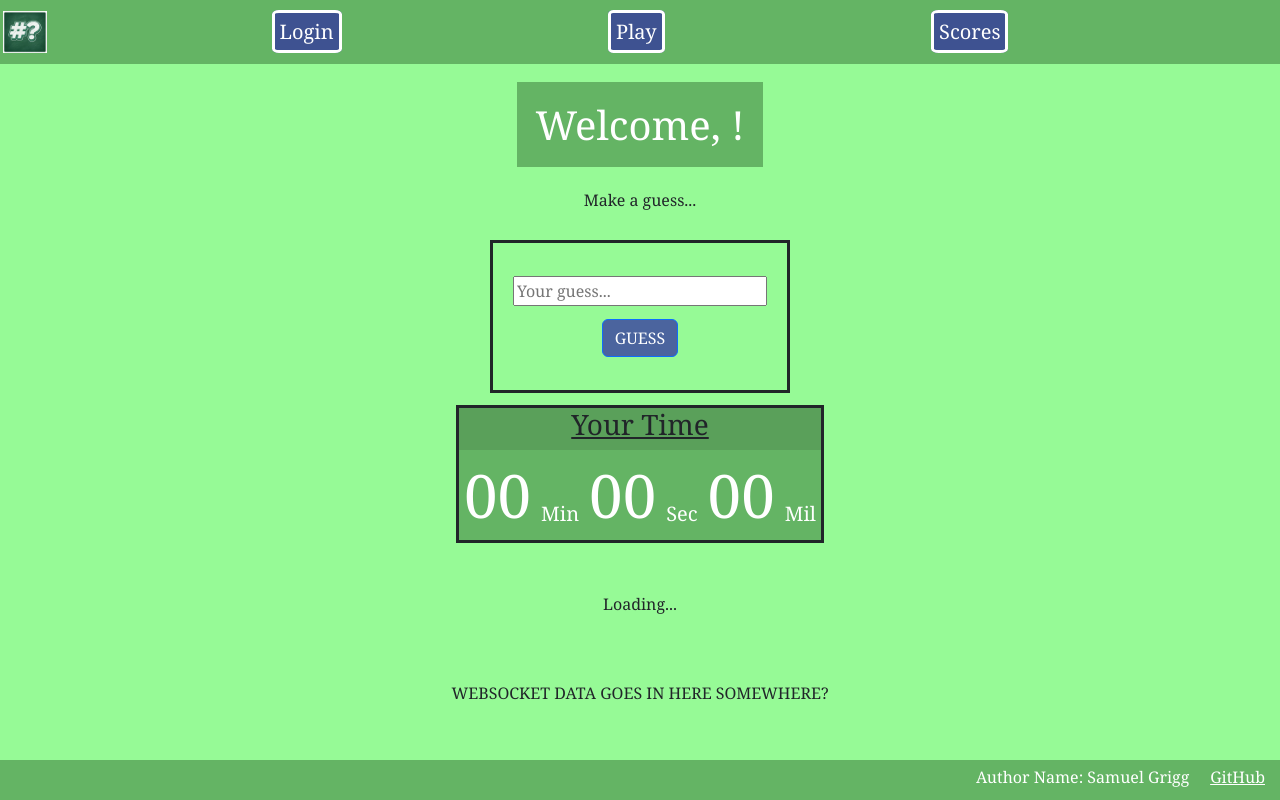
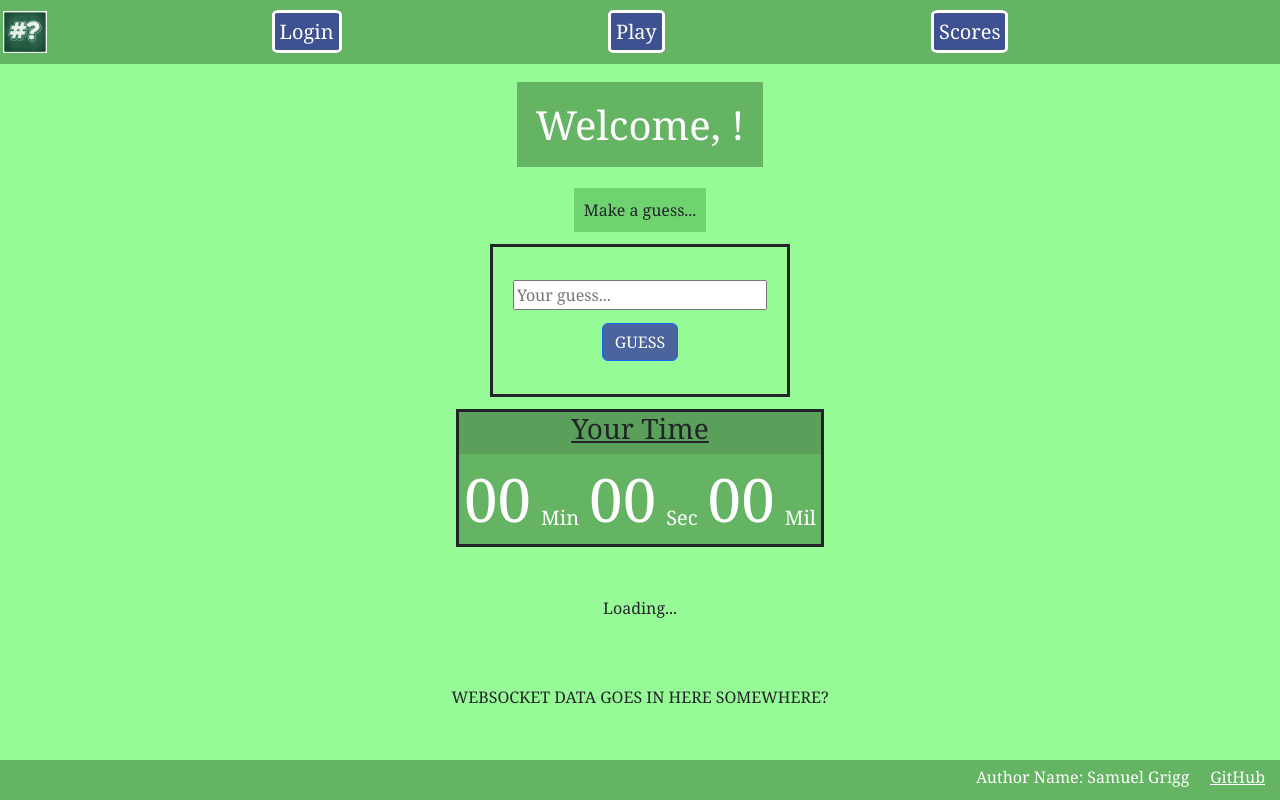
Before and after one commit to SamGrigg04/startup, a React (Vite) app: page /play in a window 1280 px wide. Built offline with nearby package versions, Linux system fonts and the light colour scheme.

Commit message:
pretty colors

```diff
--- a/src/play/numbrGame.css
+++ b/src/play/numbrGame.css
@@ -17,16 +17,25 @@
     display: inline;
 }
 
+#hint {
+    background-color: rgb(111, 211, 111);
+    padding: 5px;
+}
+
+#hint p {
+    margin: 5px;
+}
+
 #hint.higher {
-    color: blue;
+    color: rgb(0, 0, 170);
 }
 
 #hint.lower {
-  color: red;
+  color: rgb(156, 0, 0);
 }
 
 #hint.correct {
-  color: green;
+  color: rgb(246, 255, 163);
   font-weight: bold;
 }
 
```
